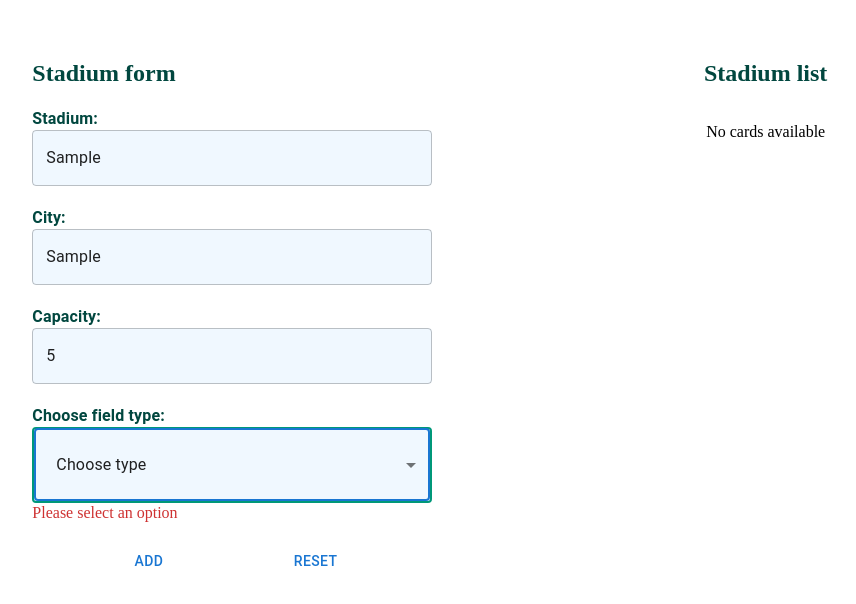
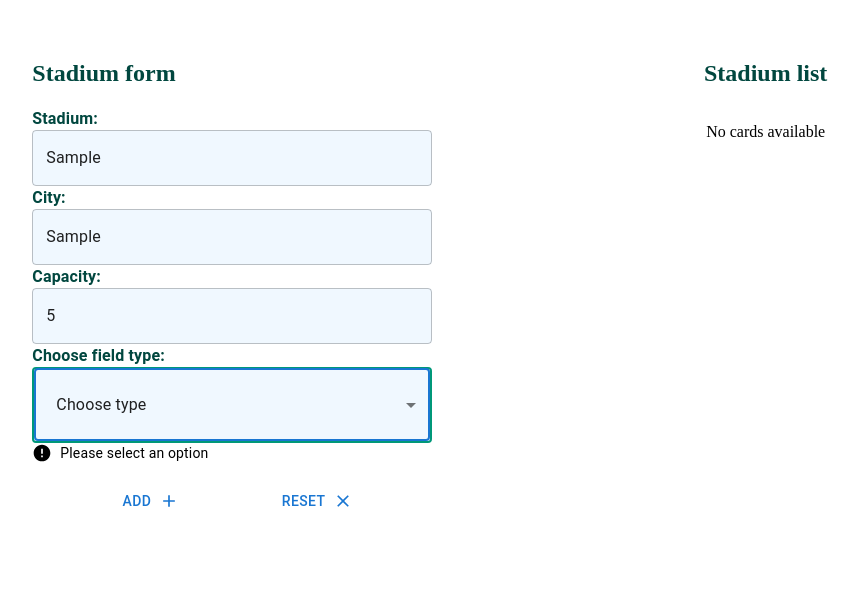
Before and after one commit to proga-react-practice/sigma-ivan-ostapiv, a React (Vite) app: page / in a window 1280 px wide. Both pictures are taken after typing "Sample", "Sample", "5" into the empty fields and a click on the button "ADD". Shown: the top 604 px of the page, without its empty margins (141-997 px from the left). Built offline with nearby package versions, Linux system fonts and the light colour scheme.

Commit message:
Update error messages with MUI integration and add icons to these messages and buttons

```diff
--- a/src/components/Card.tsx
+++ b/src/components/Card.tsx
@@ -1,5 +1,6 @@
 import React from "react";
 import Button from "./Button";
+import DeleteIcon from "@mui/icons-material/Delete";
 
 export interface CardProps {
     stadiumName: string;
@@ -29,7 +30,11 @@ const Card: React.FC<CardProps> = ({
             <div className="card-item">Capacity - {capacity}</div>
             <div className="card-item">Field - {fieldType}</div>
             <div className="form-buttons card-button">
-                <Button type="button" onClick={handleRemove}>
+                <Button
+                    type="button"
+                    onClick={handleRemove}
+                    endIcon={<DeleteIcon />}
+                >
                     Remove
                 </Button>
             </div>
--- a/src/components/Form.tsx
+++ b/src/components/Form.tsx
@@ -8,8 +8,11 @@ import {
     specialCharsAndNumbers,
     positiveIntegerPattern,
 } from "../utils/validationPatterns";
-import {InputLabel} from "@mui/material";
+import {InputLabel, Typography, Stack} from "@mui/material";
 import {SelectChangeEvent} from "@mui/material/Select";
+import ErrorIcon from "@mui/icons-material/Error";
+import AddIcon from "@mui/icons-material/Add";
+import ClearIcon from "@mui/icons-material/Clear";
 
 interface FormProps {
     setCardInfo: React.Dispatch<React.SetStateAction<CardProps[]>>;
@@ -168,7 +171,15 @@ const Form: React.FC<FormProps> = ({setCardInfo}) => {
                         inputRef={stadiumNameRef}
                         onChange={handleStadiumNameChange}
                     />
-                    <div className="error-message">{stadiumNameError}</div>
+
+                    {stadiumNameError && (
+                        <Stack direction="row" gap={1}>
+                            <ErrorIcon fontSize="small" />
+                            <Typography variant="body2">
+                                {stadiumNameError}
+                            </Typography>
+                        </Stack>
+                    )}
                 </div>
                 <div className="input-container">
                     <InputLabel htmlFor="city">City:</InputLabel>
@@ -182,7 +193,12 @@ const Form: React.FC<FormProps> = ({setCardInfo}) => {
                         inputRef={cityRef}
                         onChange={handleCityChange}
                     />
-                    <div className="error-message">{cityError}</div>
+                    {cityError && (
+                        <Stack direction="row" gap={1}>
+                            <ErrorIcon fontSize="small" />
+                            <Typography variant="body2">{cityError}</Typography>
+                        </Stack>
+                    )}
                 </div>
                 <div className="input-container">
                     <InputLabel htmlFor="capacity">Capacity:</InputLabel>
@@ -196,7 +212,14 @@ const Form: React.FC<FormProps> = ({setCardInfo}) => {
                         inputRef={capacityRef}
                         onChange={handleCapacityChange}
                     />
-                    <div className="error-message">{capacityError}</div>
+                    {capacityError && (
+                        <Stack direction="row" gap={1}>
+                            <ErrorIcon fontSize="small" />
+                            <Typography variant="body2">
+                                {capacityError}
+                            </Typography>
+                        </Stack>
+                    )}
                 </div>
                 <div className="input-container select-container">
                     <InputLabel htmlFor="field-type">
@@ -212,7 +235,14 @@ const Form: React.FC<FormProps> = ({setCardInfo}) => {
                         selectRef={fieldTypeRef}
                         value={fieldType}
                     />
-                    <div className="error-message">{fieldTypeError}</div>
+                    {fieldTypeError && (
+                        <Stack direction="row" gap={1}>
+                            <ErrorIcon fontSize="small" />
+                            <Typography variant="body2">
+                                {fieldTypeError}
+                            </Typography>
+                        </Stack>
+                    )}
                 </div>
                 <div className="form-buttons">
                     <div>
@@ -220,6 +250,7 @@ const Form: React.FC<FormProps> = ({setCardInfo}) => {
                             type="submit"
                             className="addButton"
                             onClick={handleSubmit}
+                            endIcon={<AddIcon />}
                         >
                             Add
                         </Button>
@@ -229,6 +260,7 @@ const Form: React.FC<FormProps> = ({setCardInfo}) => {
                             type="reset"
                             className="resetButton"
                             onClick={handleFormReset}
+                            endIcon={<ClearIcon />}
                         >
                             Reset
                         </Button>
```
